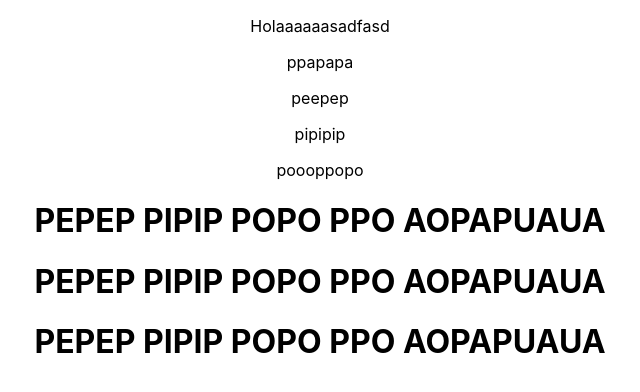
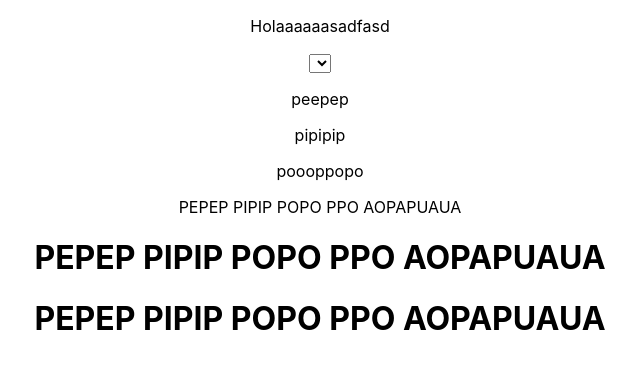
Before and after one commit to genderless2022/genderless-client, a React (Create React App) app: page / in a window 1280 px wide. Shown: the top 392 px of the page, without its empty margins (320-960 px from the left). Built offline with nearby package versions, Linux system fonts and the light colour scheme.

Commit message:
fasdfasd

```diff
--- a/src/App.js
+++ b/src/App.js
@@ -3,11 +3,13 @@ import './App.css';
 function App() { return (
     <div className="App">
       <p>Holaaaaaasadfasd</p>
-      <div>ppapapa</div>
+      <select>
+        ppapapa
+      </select>
       <p>peepep</p>
       <p>pipipip</p>
       <p>poooppopo</p>
-      <h1>PEPEP PIPIP POPO PPO  AOPAPUAUA </h1>
+      <div>PEPEP PIPIP POPO PPO  AOPAPUAUA </div>
       <h1>PEPEP PIPIP POPO PPO  AOPAPUAUA </h1>
       <h1>PEPEP PIPIP POPO PPO  AOPAPUAUA </h1>
     </div>
```
